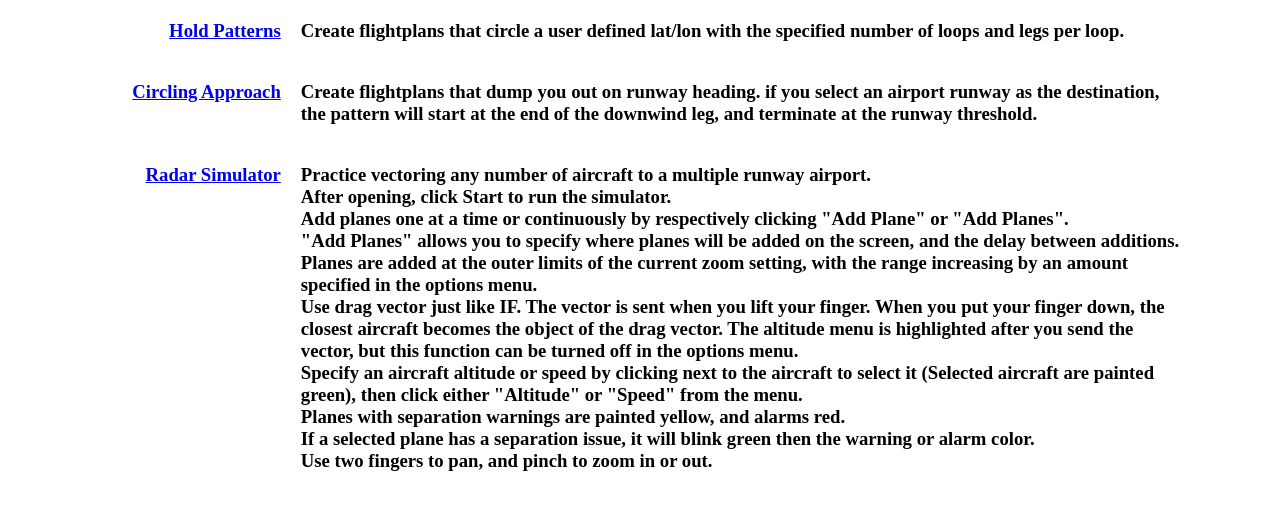
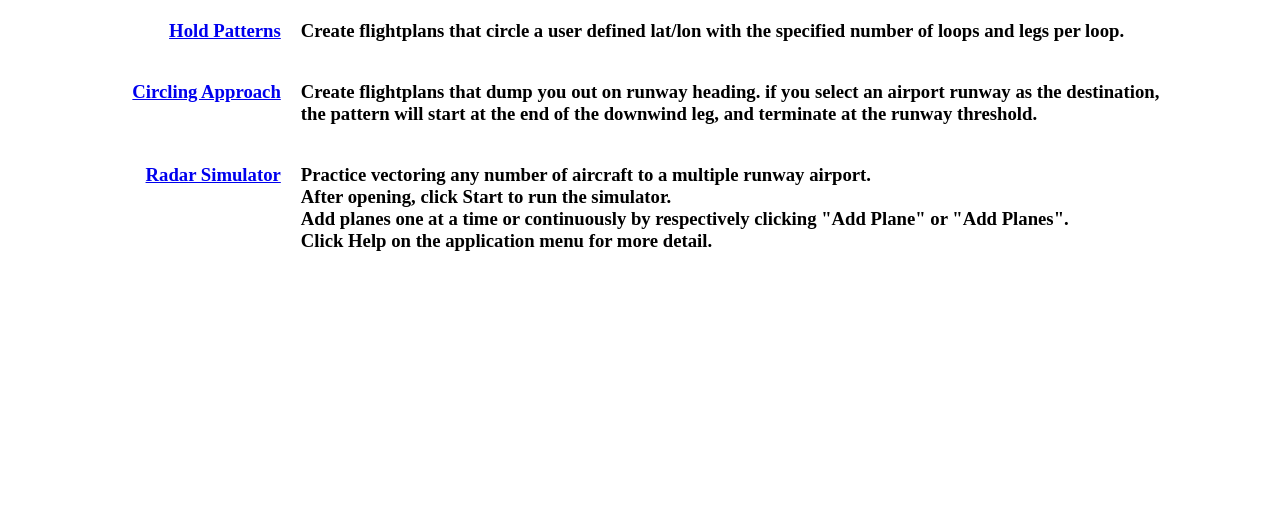
Before and after one commit to weecabin/weecabin.GitHub.io, a website: page index.html in a window 1280 px wide. Shown: the part 79-588 px from the top of the page. Drawn offline with Linux system fonts and the light colour scheme.

Commit message:
removed most of the Radar Sim description referencing Help on its menu.

```diff
--- a/index.html
+++ b/index.html
@@ -51,17 +51,7 @@ After opening, click Start to run the simulator.<br>
 
 Add planes one at a time or continuously by respectively clicking "Add Plane" or "Add Planes".<br>
 
-"Add Planes" allows you to specify where planes will be added on the screen, and the delay between additions. Planes are added at the outer limits of the current zoom setting, with the range increasing by an amount specified in the options menu.<br>
-
-Use drag vector just like IF. The vector is sent when you lift your finger. When you put your finger down, the closest aircraft becomes the object of the drag vector. The altitude menu is highlighted after you send the vector, but this function can be turned off in the options menu.<br>
-
-Specify an aircraft altitude or speed by clicking next to the aircraft to select it (Selected aircraft are painted green), then click either "Altitude" or "Speed" from the menu.<br>
-
-Planes with separation warnings are painted yellow, and alarms red.<br>
-
-If a selected plane has a separation issue, it will blink green then the warning or alarm color.<br>
-
-Use two fingers to pan, and pinch to zoom in or out.
+Click Help on the application menu for more detail.
 </h3>
 </div>
 
```
